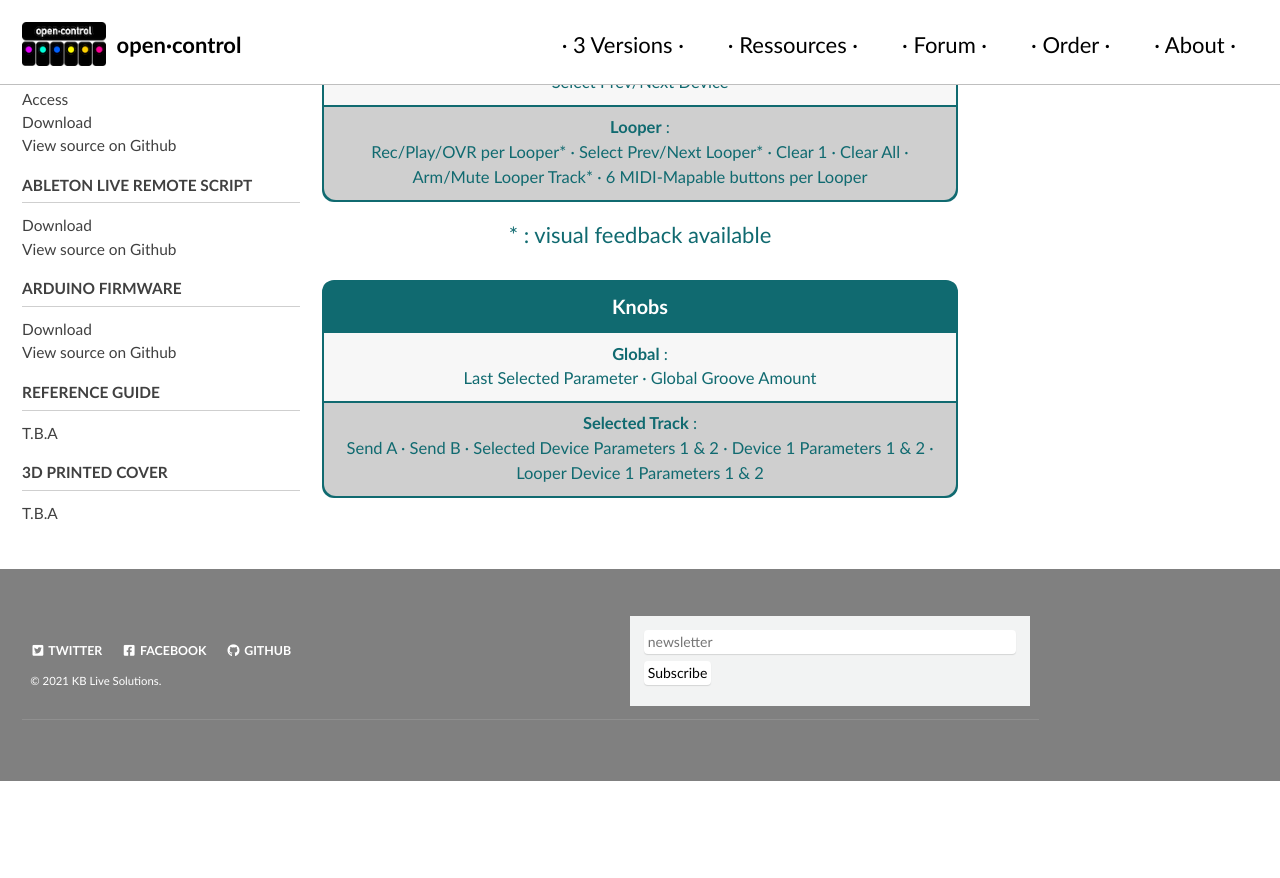
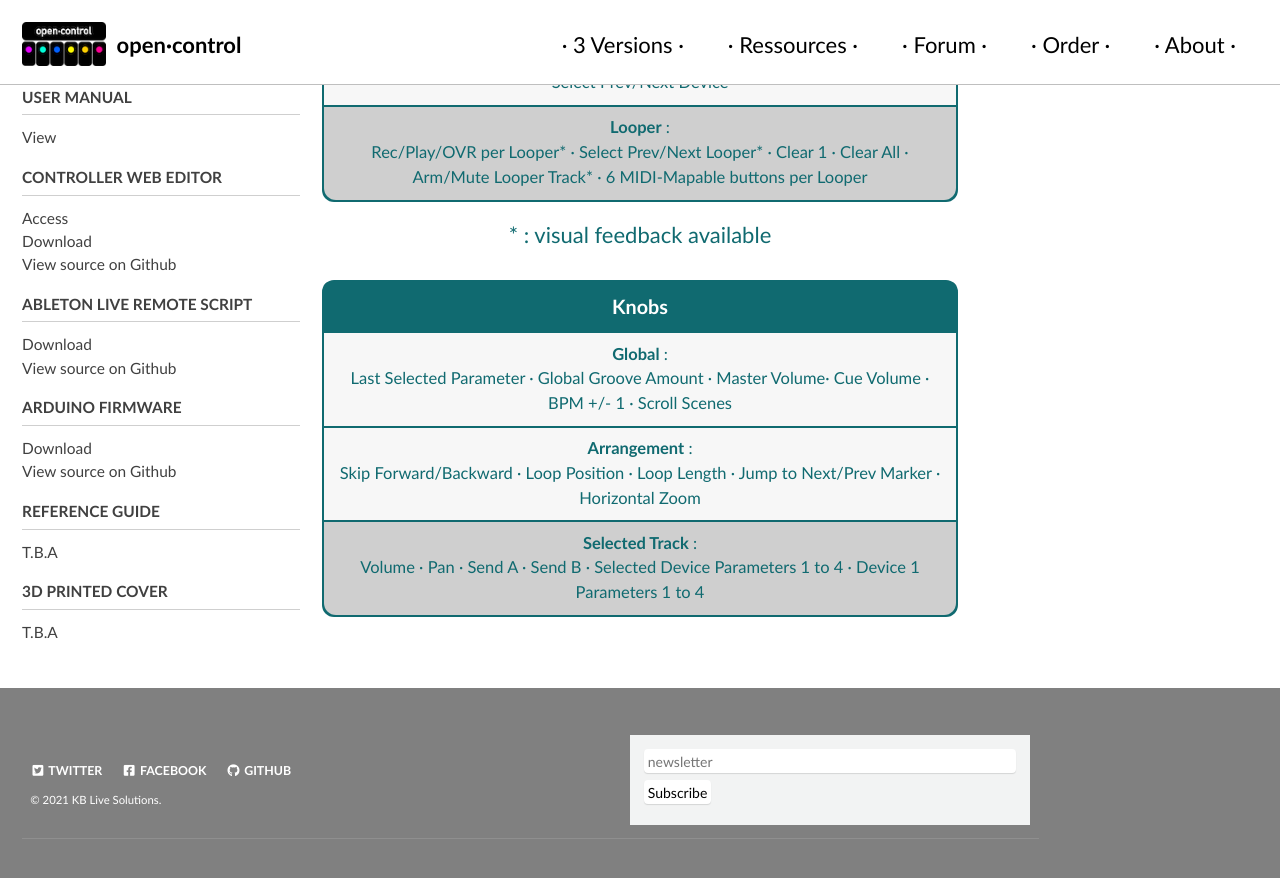
Before and after one commit to KBLiveSolutions/open.control, a Jekyll site: the page built from _pages/ressources.md, in a window 1280 px wide and 900 px high, scrolled down 807 px. Shown: the top 878 px of the window. Built offline with Jekyll 4.4.1, drawn with Linux system fonts in a browser that asks for light colours; cached includes are drawn as plain includes; comment, search, counter and statistics services are not loaded; before the commit the page ends 1588 px from its top, so only the background shows below that.

Commit message:
updated actions

```diff
--- a/_pages/ressources.md
+++ b/_pages/ressources.md
@@ -61,10 +61,15 @@
   </thead>
   <tbody>
   <tr>
-      <td class="light"><b>Global</b> : <br> Last Selected Parameter · Global Groove Amount</td>
+      <td class="light"><b>Global</b> : <br>
+    Last Selected Parameter · Global Groove Amount · Master Volume· Cue Volume · BPM +/- 1 · Scroll Scenes</td>
   </tr>
   <tr>
-      <td style="border-bottom-right-radius: 12px; border-bottom-left-radius: 12px;"><b>Selected Track</b> : <br> Send A · Send B · Selected Device Parameters 1 & 2 · Device 1 Parameters 1 & 2 · Looper Device 1 Parameters 1 & 2</td>
+      <td class="light"><b>Arrangement</b> : <br>
+    Skip Forward/Backward · Loop Position · Loop Length · Jump to Next/Prev Marker · Horizontal Zoom</td>
+  </tr>
+  <tr>
+      <td style="border-bottom-right-radius: 12px; border-bottom-left-radius: 12px;"><b>Selected Track</b> : <br> Volume · Pan · Send A · Send B · Selected Device Parameters 1 to 4 · Device 1 Parameters 1 to 4</td>
   </tr>
 </tbody>
 </table>
```
Also changed, not shown: index.html (+9 -1 lines).
